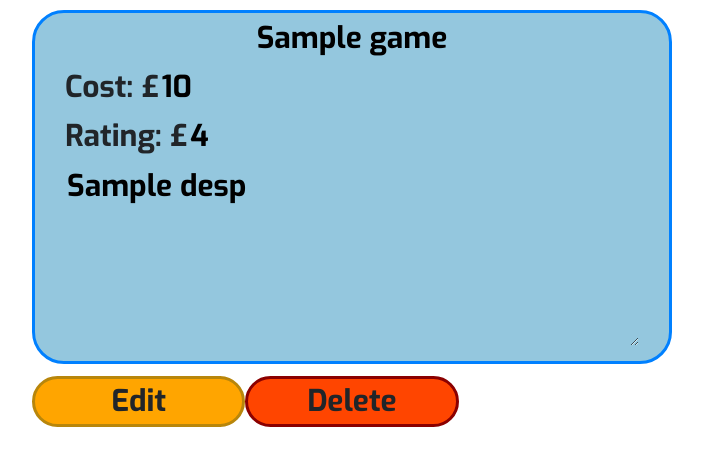
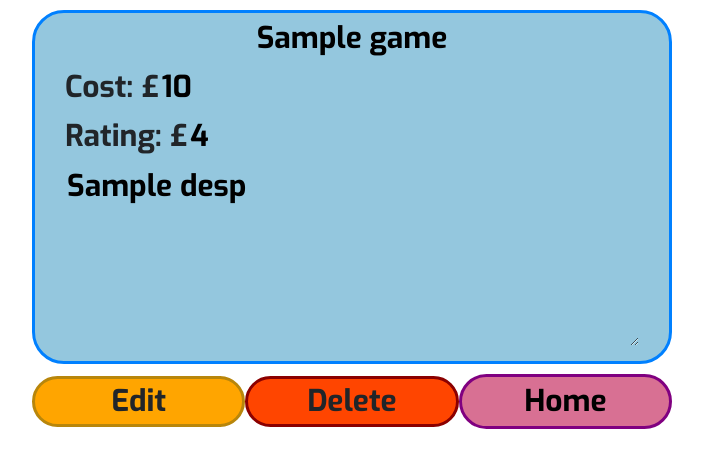
Before and after one commit to Code-Institute-Submissions/FortyTwoFortyTwo-GameList, a Flask app: template templates/info.html in a window 1280 px wide. Shown: the top 469 px of the page, without its empty margins (288-991 px from the left). Run offline with Flask 2, Linux system fonts and the light colour scheme; the template is opened without the code that fills it: most values are stand-ins (such as "Sample title", 1, 10 or a date in 2020); some libraries are stand-ins or nearby versions.

Commit message:
Add home button
Directs back to home page

```diff
--- a/templates/info.html
+++ b/templates/info.html
@@ -29,6 +29,7 @@
 		<!-- Buttons -->
 		<p class="text-align-center col-12 offset-0 offset-md-3 col-md-2 no-gutters border-basic color-orange game-edit">Edit</p>
 		<p class="text-align-center col-12 offset-0 col-md-2 no-gutters border-basic color-red game-delete">Delete</p>
+		<a href="/" class="text-align-center col-12 offset-0 col-md-2 no-gutters border-basic color-purple"><p>Home</p></a>
 	</div>
 </body>
 </html>
```
